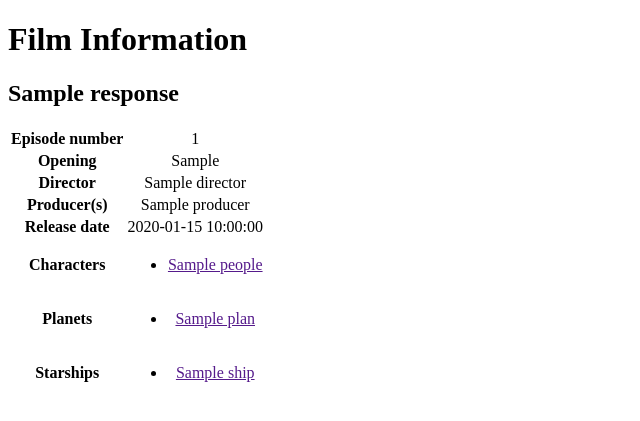
After one commit to Dalal15/Tarea1, a Flask app: template templates/film.html in a window 1280 px wide. The commit adds this page. Shown: the top 421 px of the page, without its empty margins (0-640 px from the left). Run offline with Flask 2, Linux system fonts and the light colour scheme; the template is opened without the code that fills it: most values are stand-ins (such as "Sample title", 1, 10 or a date in 2020).

Commit message:
film view and routes

```diff
--- a/app.py
+++ b/app.py
@@ -5,15 +5,24 @@ BASE_URL = 'http://swapi.co/api/'
 PLANET_URL = BASE_URL + 'planets/'
 SHIPS_URL = BASE_URL + 'starships/'
 FILM_URL = BASE_URL + 'films/'
+PEOPLE_URL = BASE_URL + 'people/'
 
-def get_planet(planet_id):
-    '''
-    Get json planet info
-    :param planet_id: string or integer number representing a planet
-    :return: json response
-    '''
-    json_response = requests.get(PLANET_URL + str(planet_id)).json()
-    return json_response
+def get_planets():
+
+    json_response = requests.get(PLANET_URL).json()
+    data = dict()
+
+    while json_response['next']:
+
+        for planet in json_response['results']:
+            data[planet['url']] = planet['name']
+
+        json_response = requests.get(json_response['next']).json()
+
+    for planet in json_response['results']:
+        data[planet['url']] = planet['name']
+
+    return data
 
 def get_films():
     '''
@@ -23,14 +32,56 @@ def get_films():
     json_response = requests.get(FILM_URL).json()
     return json_response
 
-def get_ship(ship_id):
+def get_people():
     '''
-    Get json ship info
-    :param ship_id: string or integer number representing a ship
+    Get json film info
     :return: json response
     '''
-    json_response = requests.get(SHIPS_URL + str(ship_id)).json()
+    json_response = requests.get(PEOPLE_URL).json()
+
+
+    data = dict()
+
+    while json_response['next']:
+
+        for person in json_response['results']:
+            data[person['url']] = person['name']
+
+        json_response = requests.get(json_response['next']).json()
+
+    for person in json_response['results']:
+        data[person['url']] = person['name']
+
+
+
+    return data
+
+def get_starship():
+
+    json_response = requests.get(SHIPS_URL).json()
+
+    data = dict()
+
+    while json_response['next']:
+
+        for ship in json_response['results']:
+            data[ship['url']] = ship['name']
+
+        json_response = requests.get(json_response['next']).json()
+
+    for ship in json_response['results']:
+        data[ship['url']] = ship['name']
+
+    return data
+
+def get_url(url):
+
+    json_response = requests.get(url).json()
     return json_response
+
+def route_id(url):
+    return url[::-1].split('/')[1][::-1]
+
 
 
 app = Flask(__name__)
@@ -43,6 +94,73 @@ def index():
     }
     return render_template("index.html", **context)
 
+@app.route('/film/<path:path>')
+def film(path):
+    films = get_films()['results']
+
+    for film in films:
+        if path == film['url'][-2:]:
+            response = get_url(film['url'])
+
+    context = {
+        "response": response,
+        "people": get_people(),
+        "ships": get_starship(),
+        "planets": get_planets(),
+    }
+    return render_template('film.html',**context)
+
+@app.route('/starship/<path:path>')
+def starship(path):
+    ships = get_starship()
+
+    for ship in ships.keys():
+        print(ship)
+        if path == route_id(ship):
+            response = get_url(ship)
+
+    context = {
+        "response": response,
+        "people": get_people(),
+        "ships": get_starship(),
+        "planets": get_planets(),
+    }
+    return render_template('starship.html',**context)
+
+@app.route('/people/<path:path>')
+def people(path):
+    people = get_people()
+
+    for char in people.keys():
+
+        if path == route_id(char):
+            response = get_url(char)
+
+    context = {
+        "response": response,
+        "people": get_people(),
+        "ships": get_starship(),
+        "planets": get_planets(),
+    }
+    return render_template('character.html',**context)
+
+@app.route('/planet/<path:path>')
+def planet(path):
+    planets = get_planets()
+
+    for plan in planets.keys():
+
+        if path == route_id(plan):
+            response = get_url(plan)
+
+    context = {
+        "response": response,
+        "people": get_people(),
+        "ships": get_starship(),
+        "planets": get_planets(),
+    }
+    return render_template('planet.html',**context)
+
 if __name__ == '__main__':
 
     app.run()
--- /dev/null
+++ b/templates/film.html
@@ -0,0 +1,64 @@
+<!DOCTYPE html>
+<html>
+  <body>
+   <div class="about">
+     <h1>Film Information</h1>
+     <h2>{{response['title']}}</h2>
+     <table>
+       <tbody>
+
+             <tr>
+               <th><center>Episode number</center></th>
+               <td><center>{{response['episode_id']}}</center></td>
+              </tr>
+              <tr>
+                <th><center>Opening</center></th>
+                <td><center>{{response['opening_crawl']}}</center></td>
+               </tr>
+               <tr>
+                 <th><center>Director</center></th>
+                 <td><center>{{response['director']}}</center></td>
+                </tr>
+                <tr>
+                  <th><center>Producer(s)</center></th>
+                  <td><center>{{response['producer']}}</center></td>
+                 </tr>
+                 <tr>
+                   <th><center>Release date</center></th>
+                   <td><center>{{response['release_date']}}</center></td>
+                  </tr>
+                  <tr>
+                    <th><center>Characters</center></th>
+                    <td><center> {% for char in response['characters']  %}
+                          <ul>
+                            <li> <a href={{"http://127.0.0.1:5000/people/" + char[::-1].split('/')[1][::-1]}}>{{people[char]}}</a></li>
+                          </ul>
+                          {% endfor %}
+                          </center></td>
+                   </tr>
+                   <tr>
+                     <th><center>Planets</center></th>
+                     <td><center> {% for plan in response['planets']  %}
+                           <ul>
+                             <li> <a href={{"http://127.0.0.1:5000/planet/" + plan[::-1].split('/')[1][::-1]}}>{{planets[plan]}}</a> </li>
+                           </ul>
+                           {% endfor %}
+                           </center></td>
+                    </tr>
+                    <tr>
+                      <th><center>Starships</center></th>
+                      <td><center> {% for star in response['starships']  %}
+                            <ul>
+                              <li><a href={{"http://127.0.0.1:5000/starship/" + star[::-1].split('/')[1][::-1]}}>{{ships[star]}}</a>  </li>
+                            </ul>
+                            {% endfor %}
+                            </center></td>
+                     </tr>
+
+
+
+         </tbody>
+       </table>
+   </div>
+  </body>
+</html>
--- a/templates/index.html
+++ b/templates/index.html
@@ -24,7 +24,7 @@
             <tbody>
               {% for film in films %}
                 <tr>
-                  <td><center>{{film['title']}}</center></td>
+                  <td><center>  <a href={{"http://127.0.0.1:5000/film/" + film['url'][-2:]}}>{{film['title']}}</a> </center></td>
                   <td><center>{{film['release_date']}}</center></td>
                   <td><center>{{film['director']}}</center></td>
                   <td><center>{{film['producer']}}</center></td>
--- /dev/null
+++ b/try.py
@@ -0,0 +1,4 @@
+def route_id(url):
+    return url[::-1].split('/')[1][::-1]
+
+print(route_id("https://swapi.co/api/starships/15/"))
```
Also changed, not shown: templates/character.html (added, +10 -0 lines), templates/planet.html (added, +10 -0 lines), templates/starship.html (added, +10 -0 lines).
